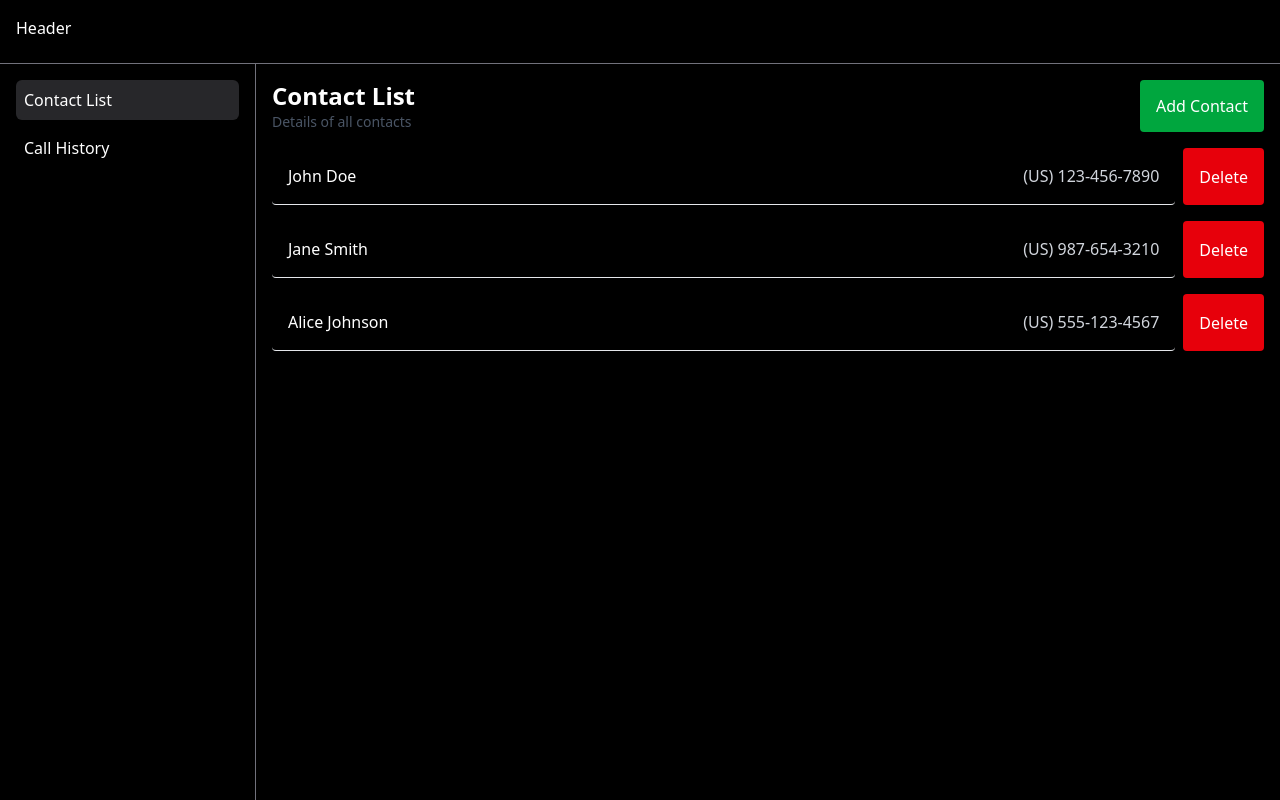
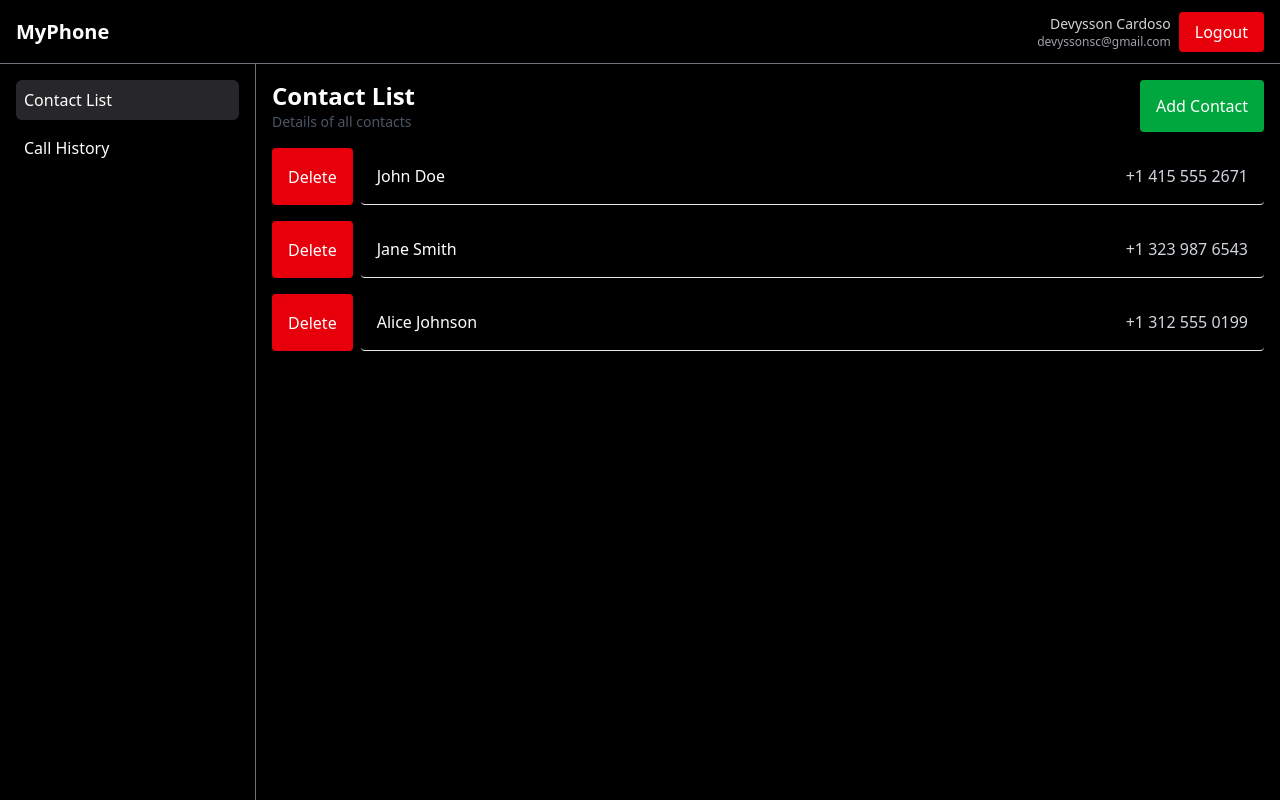
Before and after one commit to devyssonsc/contacts-vue, a Vue app: page /contact-list in a window 1280 px wide. Built offline with nearby package versions, Linux system fonts and the light colour scheme; some icons are missing; the HTML template or start-up script is replaced by a standard one.

Commit message:
feat: stadartize format of phone number to save db

```diff
--- a/src/components/AddContactForm.vue
+++ b/src/components/AddContactForm.vue
@@ -12,7 +12,7 @@
 
   const name = ref('');
   const phoneNumber = ref('');
-  const phoneE164 = ref<string | undefined>(undefined);
+  const phoneE164 = ref<string>("");
 
   const openOptions = ref(false);
 
@@ -29,12 +29,16 @@
     phoneNumber.value = formatted || phoneNumber.value
 
     const phone = parsePhoneNumberFromString(phoneNumber.value, country.value)
-    phoneE164.value = phone?.format('E.164')
+
+    if(phone?.isValid()) {
+      phoneE164.value = phone?.format('E.164')
+    }
+
     isValid.value = phone?.isValid() ?? false
   })
 
   function submit() {
-    contactsStore.createContact(name.value, phoneNumber.value, country.value);
+    contactsStore.createContact(name.value, phoneE164.value);
     emit('submit');
   }
 
--- a/src/components/CallHistoryView.vue
+++ b/src/components/CallHistoryView.vue
@@ -23,7 +23,7 @@ import CallItemView from './CallItemView.vue';
         />
     </div>
     <div v-else>
-      No contacts found.
+      No calls found.
     </div>
   </div>
 </template>
--- a/src/components/ContactListItemView.vue
+++ b/src/components/ContactListItemView.vue
@@ -1,17 +1,21 @@
 <script setup lang="ts">
+import parsePhoneNumberFromString from 'libphonenumber-js';
+
 
   interface ContactListItemViewProps {
     name: string;
-    phoneNumber: string;
-    contryCode: string;
+    phoneE164: string;
   }
 
-  defineProps<ContactListItemViewProps>();
+  const props = defineProps<ContactListItemViewProps>();
+
+  const phone = parsePhoneNumberFromString(props.phoneE164);
+  const formattedPhone = phone?.formatInternational();
 </script>
 
 <template>
   <div class="flex-1 p-4 border-b border-gray-200 rounded hover:bg-zinc-800 flex justify-between cursor-pointer">
-    <span class="font-medium">{{ name }}</span>
-    <span class="text-gray-300">({{ contryCode }}) {{ phoneNumber }}</span>
+    <span class="font-medium">{{ props.name }}</span>
+    <span class="text-gray-300">{{ formattedPhone }}</span>
   </div>
 </template>
--- a/src/components/ContactListView.vue
+++ b/src/components/ContactListView.vue
@@ -51,13 +51,12 @@ import { useRouter } from 'vue-router';
         v-for="contact in contactsStore.contacts"
         :key="contact.id"
       >
+        <button class="btn btn-danger" @click="contactsStore.deleteContact(contact.id)">Delete</button>
         <ContactListItemView
         :name="contact.name"
-        :phoneNumber="contact.phoneNumber"
-        :contryCode="contact.countryCode"
+        :phoneE164="contact.phoneE164"
         @click="createCallToContact(contact.id)"
         />
-        <button class="btn btn-danger" @click="contactsStore.deleteContact(contact.id)">Delete</button>
       </div>
     </div>
     <div v-else>
--- /dev/null
+++ b/src/components/HeaderView.vue
@@ -0,0 +1,12 @@
+<template>
+  <header class="w-full h-16 p-4 flex justify-between items-center border-b border-zinc-500">
+    <h2 class="text-xl font-black antialiased">MyPhone</h2>
+    <div class="flex gap-2">
+      <div class="flex flex-col items-end justify-center">
+        <span class="text-zinc-300 text-sm">Devysson Cardoso</span>
+        <span class="text-zinc-400 text-xs">devyssonsc@gmail.com</span>
+      </div>
+      <button class="btn btn-danger">Logout</button>
+    </div>
+  </header>
+</template>
--- a/src/layouts/AppLayout.vue
+++ b/src/layouts/AppLayout.vue
@@ -1,12 +1,11 @@
 <script setup lang="ts">
-    import MenuView from '@/components/MenuView.vue';
+    import HeaderView from '@/components/HeaderView.vue';
+import MenuView from '@/components/MenuView.vue';
 </script>
 
 <template>
   <div class="flex flex-col min-h-screen">
-    <header class="border-b border-zinc-500 h-16 p-4">
-      Header
-    </header>
+    <HeaderView />
     <div class="flex">
       <aside class="w-64 p-4 border-r border-zinc-500 h-[calc(100vh-4rem)]">
         <MenuView />
--- a/src/models/contact.ts
+++ b/src/models/contact.ts
@@ -1,6 +1,5 @@
 export interface Contact {
   id: number;
   name: string;
-  phoneNumber: string;
-  countryCode: string
+  phoneE164: string;
 }
--- a/src/stores/contacts.store.ts
+++ b/src/stores/contacts.store.ts
@@ -8,20 +8,17 @@ export const useContactsStore = defineStore("contacts", {
       {
         id: 1,
         name: "John Doe",
-        phoneNumber: "123-456-7890",
-        countryCode: "US"
+        phoneE164: "+14155552671"
       },
       {
         id: 2,
         name: "Jane Smith",
-        phoneNumber: "987-654-3210",
-        countryCode: "US"
+        phoneE164: "+13239876543"
       },
       {
         id: 3,
         name: "Alice Johnson",
-        phoneNumber: "555-123-4567",
-        countryCode: "US"
+        phoneE164: "+13125550199"
       }
     ])
   }),
@@ -31,9 +28,9 @@ export const useContactsStore = defineStore("contacts", {
     }
   },
   actions: {
-    createContact(name: string, phoneNumber: string, countryCode: string) {
+    createContact(name: string, phoneE164: string) {
       const id = this.getGreatterContactId() + 1;
-      this.contacts.push({ id, name, phoneNumber, countryCode });
+      this.contacts.push({ id, name, phoneE164 });
     },
 
     deleteContact(id: number) {
```
